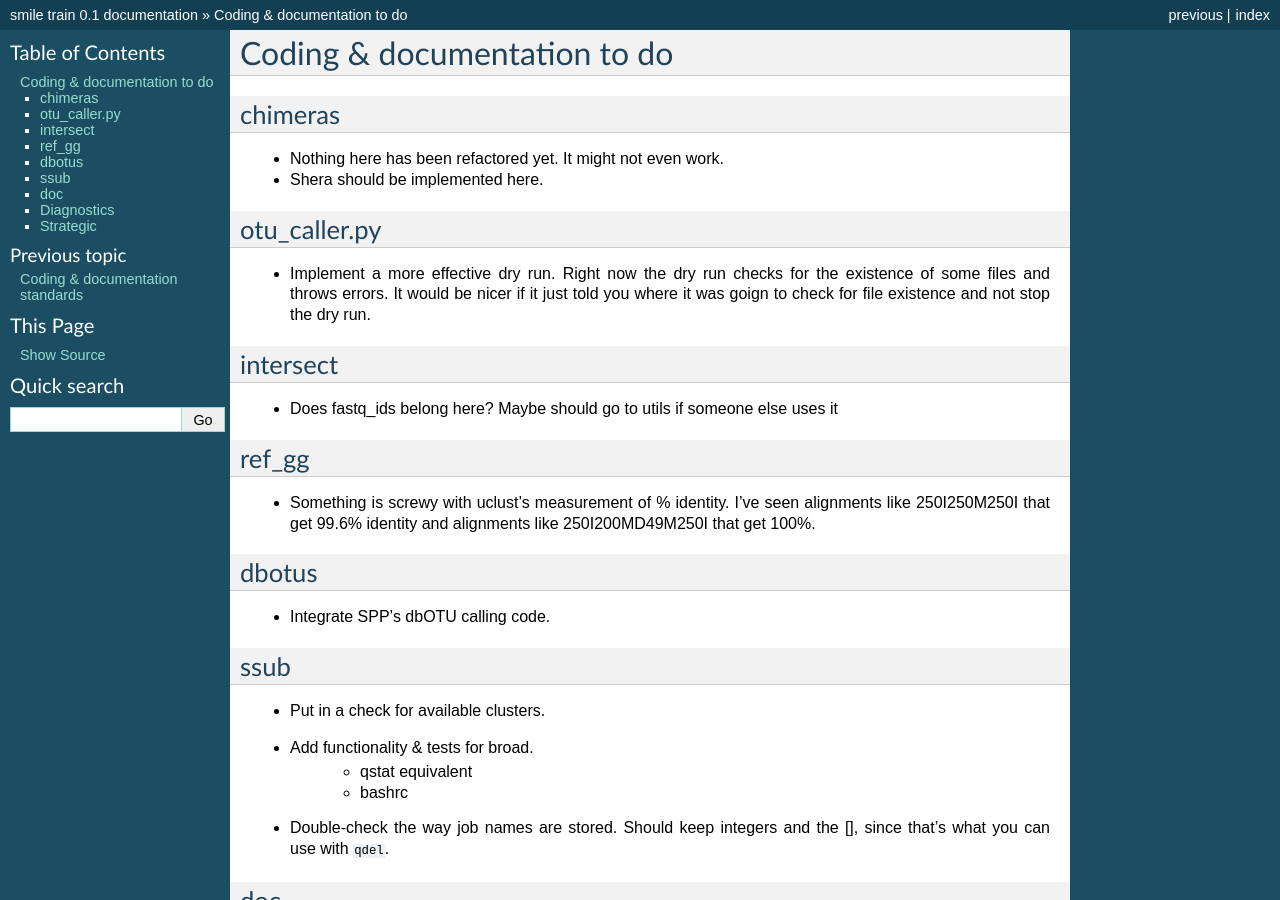
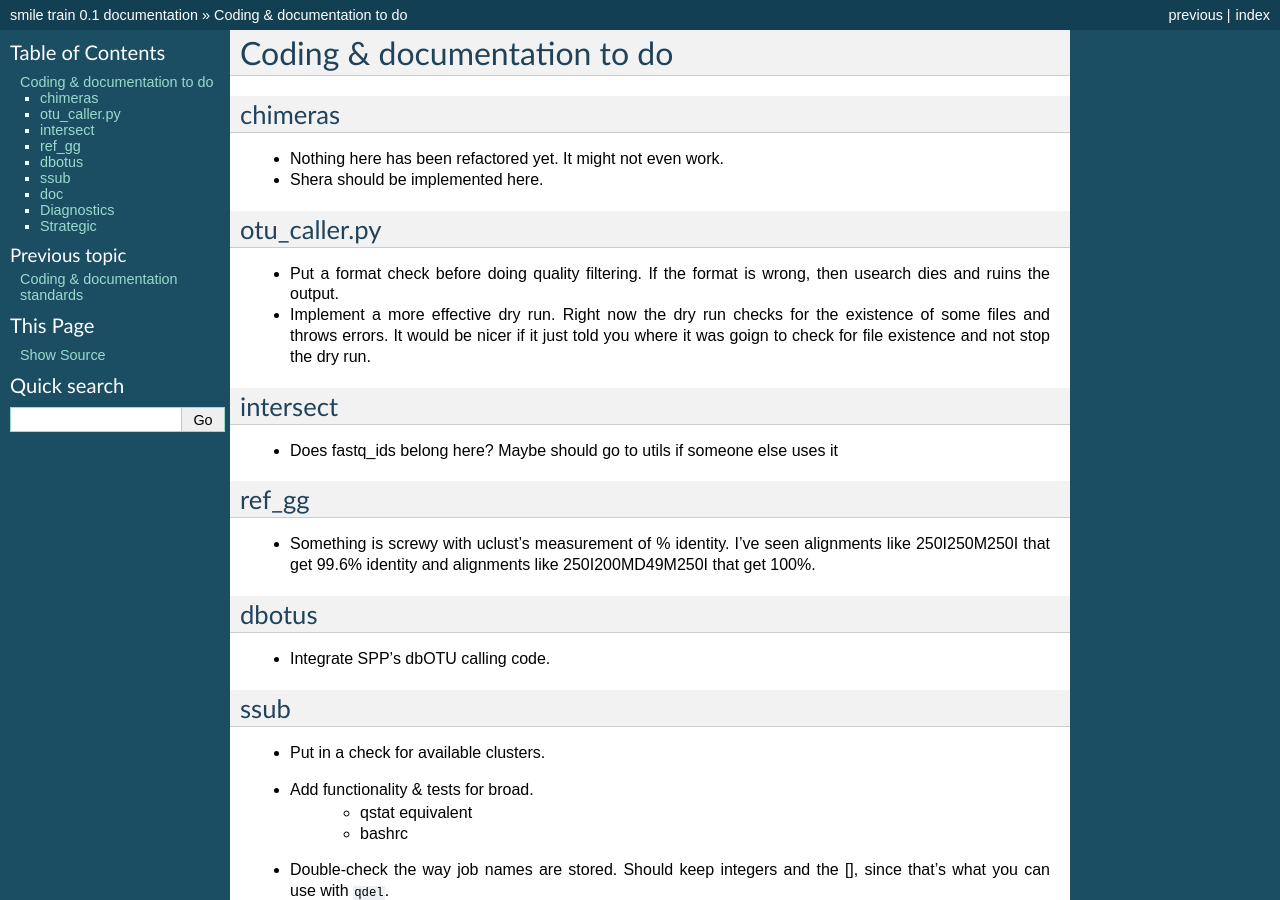
Before and after one commit to almlab/SmileTrain, a Sphinx documentation site: the page built from doc/todo.rst, in a window 1280 px wide and 900 px high. Built offline with Sphinx 7.4.7, drawn with Linux system fonts in a browser that asks for light colours; formulas are drawn with MathJax 3.

Commit message:
todo: more tasks

```diff
--- a/doc/todo.rst
+++ b/doc/todo.rst
@@ -8,6 +8,7 @@ chimeras
 
 otu_caller.py
 -------------
+* Put a format check before doing quality filtering. If the format is wrong, then usearch dies and ruins the output.
 * Implement a more effective dry run. Right now the dry run checks for the existence of some files and throws errors. It would be nicer if it just told you where it was goign to check for file existence and not stop the dry run.
 
 intersect
```
